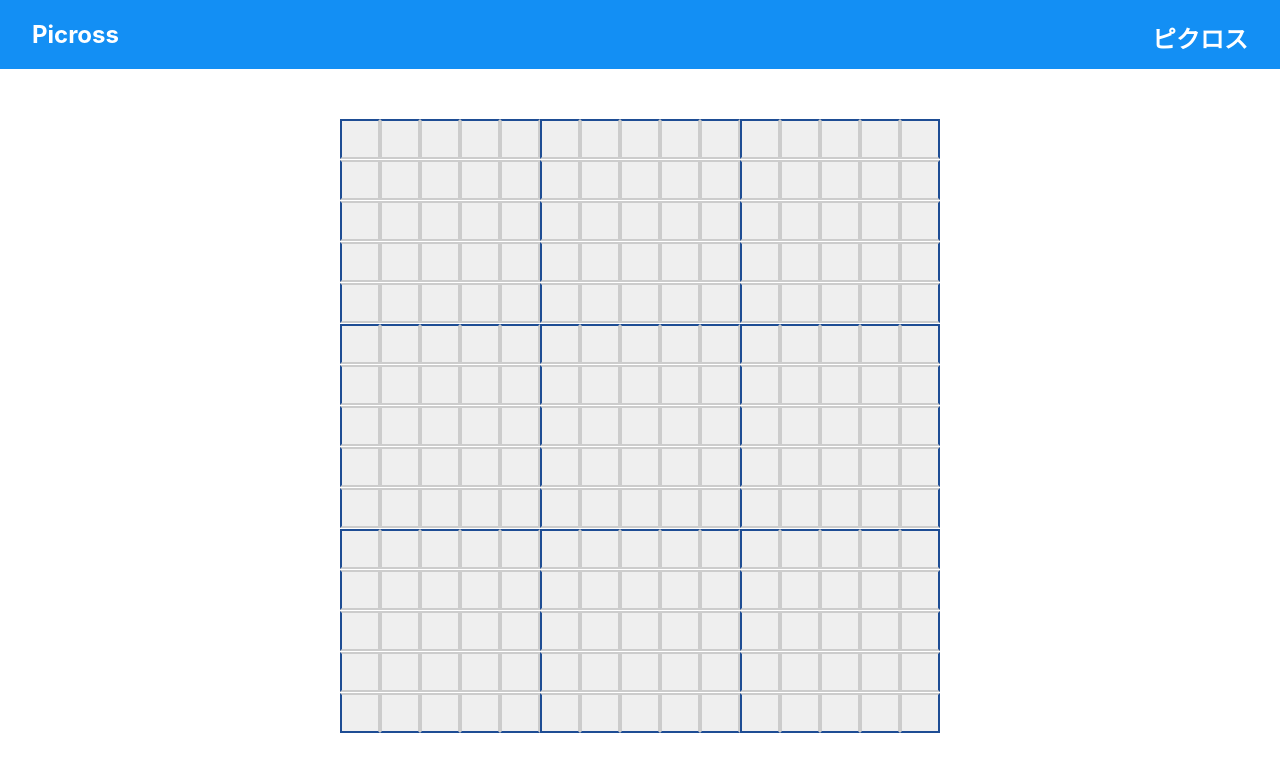
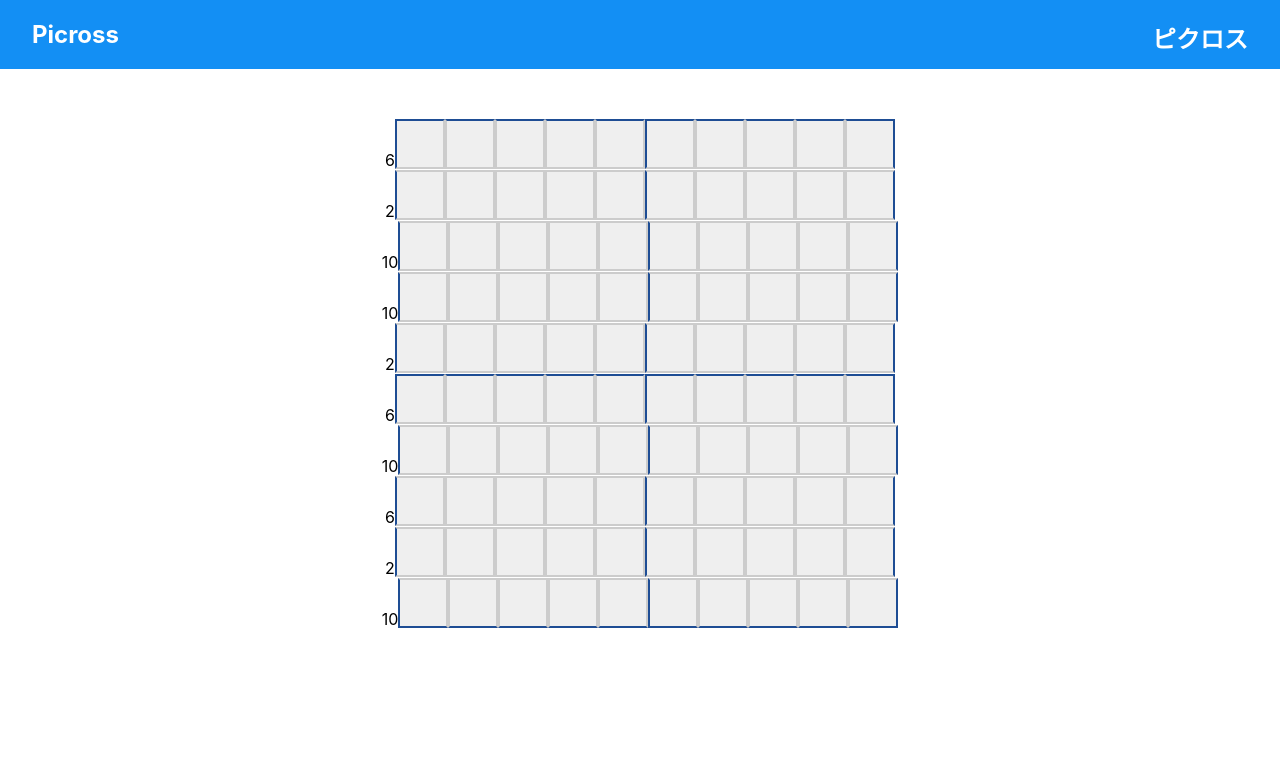
Before and after one commit to Pashinuyk/Picross, a React (Create React App) app: page / in a window 1280 px wide. Shown: the top 772 px of the page. Built offline with nearby package versions, Linux system fonts and the light colour scheme.

Commit message:
Additions to the interface

```diff
--- a/src/components/GameField.css
+++ b/src/components/GameField.css
@@ -1,7 +1,8 @@
 button {
-      width: 40px;
-      height: 40px;
+      width: 50px;
+      height: 50px;
       border: 2px solid #ccc;
+      font-size: 30px
 }
 
 .borderTop {
--- a/src/components/GameField.js
+++ b/src/components/GameField.js
@@ -1,6 +1,16 @@
 import './GameField.css'
 
-const num = 2
+const num = 3
+
+const Mess = (el, key) => {
+  el.target.innerHTML = '●'
+  console.log(el.target.id)
+}
+
+const Otmetka = (el) => {
+  if (el.target.innerHTML == 'X') el.target.innerHTML = '?'
+  else el.target.innerHTML = 'X'
+}
 
 const GameField = (props) => {
     return (
@@ -8,8 +18,15 @@ const GameField = (props) => {
           {
             props.level[num].content.map((str, ind1) =>
               <div>
+                {str.reduce((product, item) => {
+                  return item>0 ? product+1 : product
+                }, 0)}
+
                 {str.map((val, ind2) =>
-                  <button key={ind1 + (ind2 < 10 ? ind2/10 : ind2/100)} className={ind1 == props.level[num].content.length-1 && ind2 == 0 ? 'borderLeft borderBottom'
+                  <button id={ind1 + (ind2 < 10 ? ind2/10 : ind2/100)}
+                    onClick={(e) => Mess(e)}
+                    onContextMenu={(e) => Otmetka(e)}
+                    className={ind1 == props.level[num].content.length-1 && ind2 == 0 ? 'borderLeft borderBottom'
                     : ind1 == 0 && ind2 % 5 == 0 ? 'borderTop borderLeft'
                     : ind1 == props.level[num].content.length-1 && ind2 % 5 == 0 ? 'borderBottom borderLeft'
                     : ind1 % 5 == 0 && ind2 == 0 ? 'borderLeft borderTop'
--- a/src/data.js
+++ b/src/data.js
@@ -46,16 +46,16 @@ const levels= [
       "id": 3,
       "content":
       [
-        [0, 0, 1, 0, 1, 0, 0, 1, 0, 1],
-        [0, 0, 1, 0, 1, 0, 0, 1, 0, 1],
-        [0, 0, 1, 0, 1, 0, 0, 1, 0, 1],
-        [0, 0, 1, 0, 1, 0, 0, 1, 0, 1],
-        [0, 0, 1, 0, 1, 0, 0, 1, 0, 1],
-        [0, 0, 1, 0, 1, 0, 0, 1, 0, 1],
-        [0, 0, 1, 0, 1, 0, 0, 1, 0, 1],
-        [0, 0, 1, 0, 1, 0, 0, 1, 0, 1],
-        [0, 0, 1, 0, 1, 0, 0, 1, 0, 1],
-        [0, 0, 1, 0, 1, 0, 0, 1, 0, 1],
+        [0, 0, 1, 1, 1, 1, 1, 1, 0, 0],
+        [0, 0, 1, 0, 0, 0, 0, 1, 0, 0],
+        [1, 1, 1, 1, 1, 1, 1, 1, 1, 1],
+        [1, 1, 1, 1, 1, 1, 1, 1, 1, 1],
+        [1, 0, 0, 0, 0, 0, 0, 0, 0, 1],
+        [1, 0, 1, 0, 1, 1, 0, 1, 0, 1],
+        [1, 1, 1, 1, 1, 1, 1, 1, 1, 1],
+        [1, 0, 1, 0, 1, 1, 0, 1, 0, 1],
+        [1, 0, 0, 0, 0, 0, 0, 0, 0, 1],
+        [1, 1, 1, 1, 1, 1, 1, 1, 1, 1],
       ]
   },
 ]
--- a/src/index.js
+++ b/src/index.js
@@ -10,9 +10,7 @@ const root = ReactDOM.createRoot(document.getElementById('root'));
 root.render(
   <React.StrictMode>
     <UppearBar />
-    <div>
-      <App level={levels} />
-    </div>
+    <App level={levels} />
   </React.StrictMode>
 );
 
```
